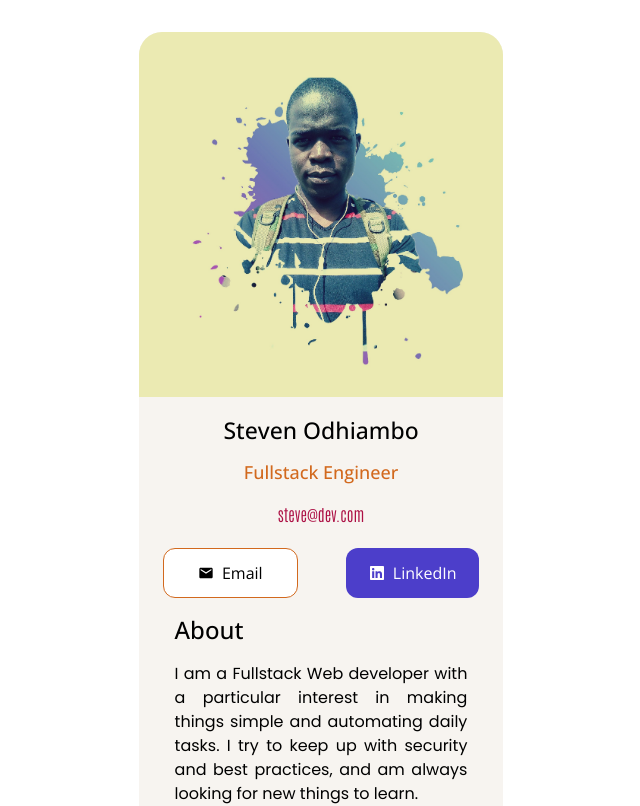
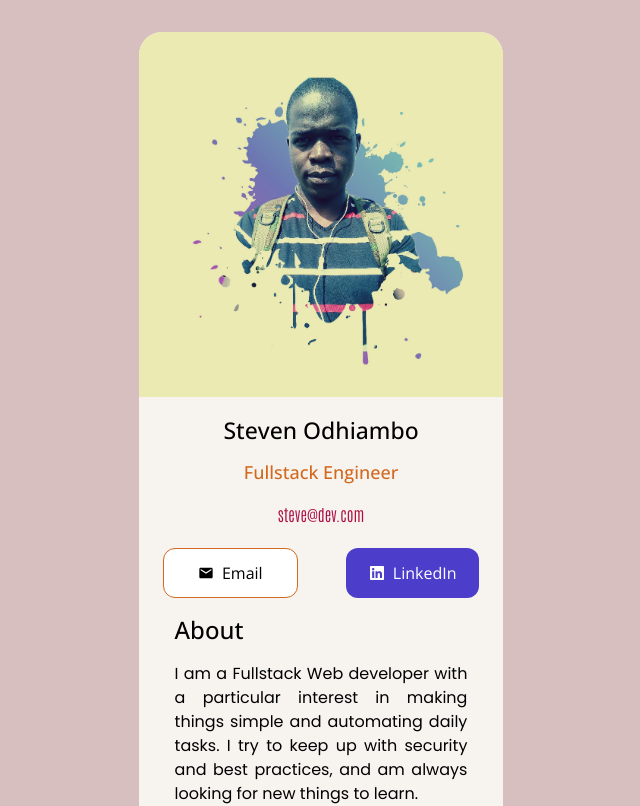
Before and after one commit to Sephens/My-Business-Digital-Card, a React (Vite) app: page / in a window 1280 px wide. Shown: the top 806 px of the page, without its empty margins (319-959 px from the left). Built offline with nearby package versions, Linux system fonts and the light colour scheme; a web font is replaced by a local one.

Commit message:
change of bg color

```diff
--- a/src/index.css
+++ b/src/index.css
@@ -16,7 +16,7 @@
 }
 
 body {
-  background-color: white;
+  background-color: rgb(216, 191, 191);
   margin: 0 auto;
   justify-content: center;
   align-items: center;
```
